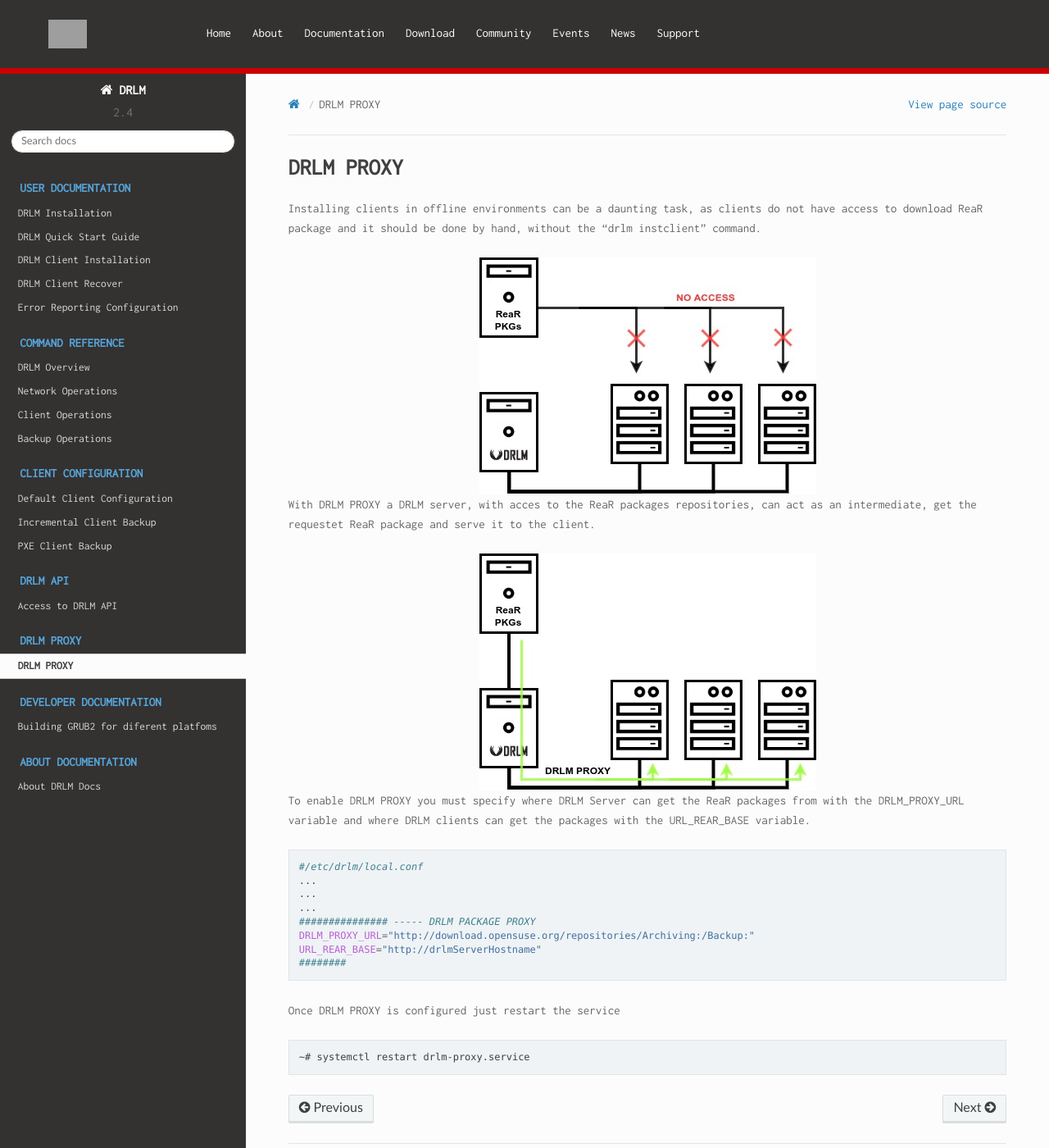
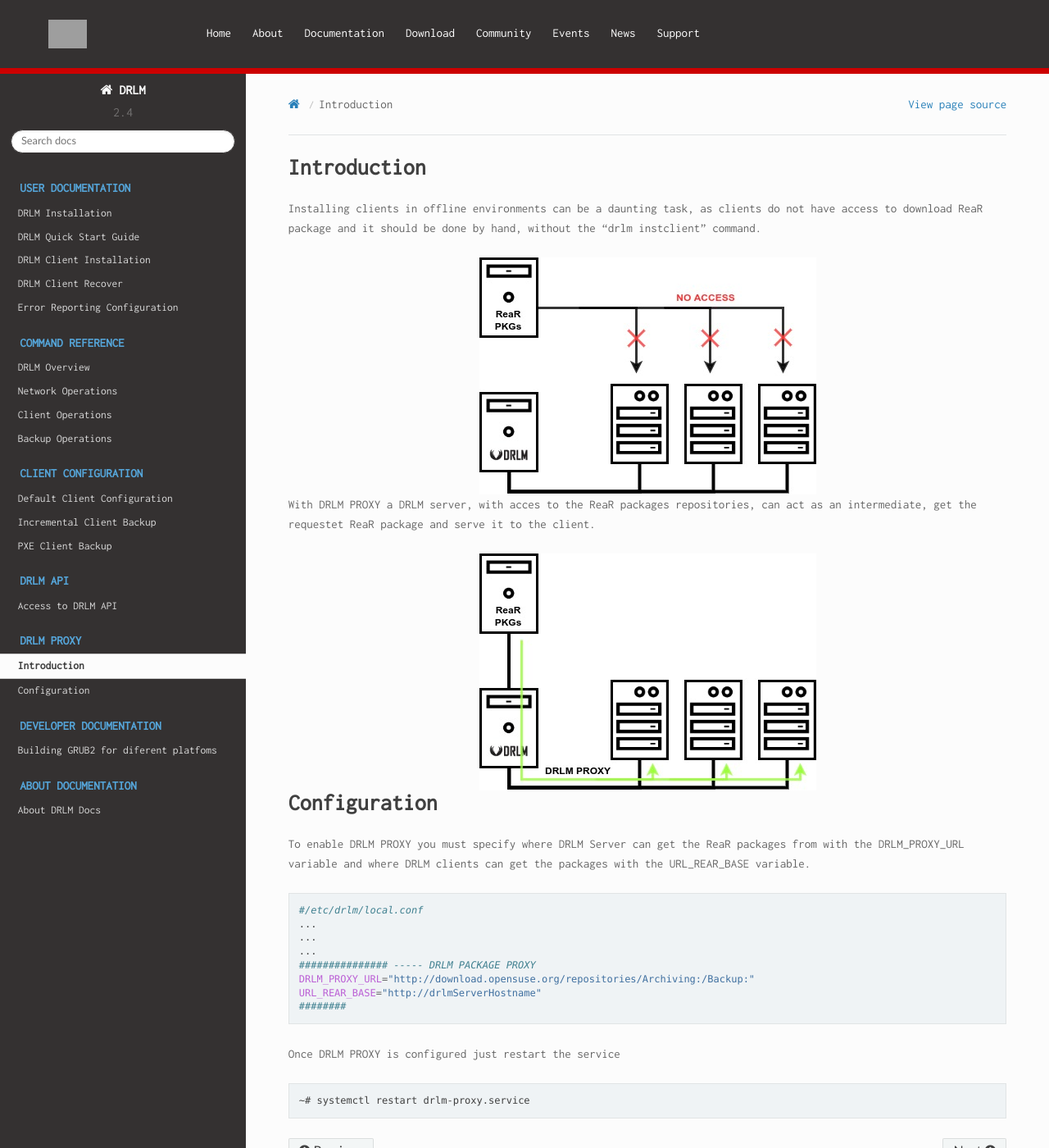
Before and after one commit to brainupdaters/drlm-docs, a Sphinx documentation site: the page built from docs/source/drlm_proxy.rst, in a window 1280 px wide and 1400 px high. Shown: the whole window at 82% size. Built offline with Sphinx 7.4.7 and the Read the Docs theme 2.0.0, drawn with Linux system fonts in a browser that asks for light colours; some web fonts are replaced; grey boxes are pictures that could not be loaded.

Commit message:
Update drlm_proxy.rst

```diff
--- a/docs/source/drlm_proxy.rst
+++ b/docs/source/drlm_proxy.rst
@@ -1,5 +1,5 @@
-DRLM PROXY
-==========
+Introduction
+============
 
 Installing clients in offline environments can be a daunting task, as clients do not have access to download ReaR package and it should be done by hand, without the "drlm instclient" command.
 
@@ -10,6 +10,9 @@
 
 .. image:: ../images/DRLM-Proxy2.jpg
     :align: center
+
+Configuration
+=============
 
 To enable DRLM PROXY you must specify where DRLM Server can get the ReaR packages from with the DRLM_PROXY_URL variable and where DRLM clients can get the packages with the URL_REAR_BASE variable.
 
```
